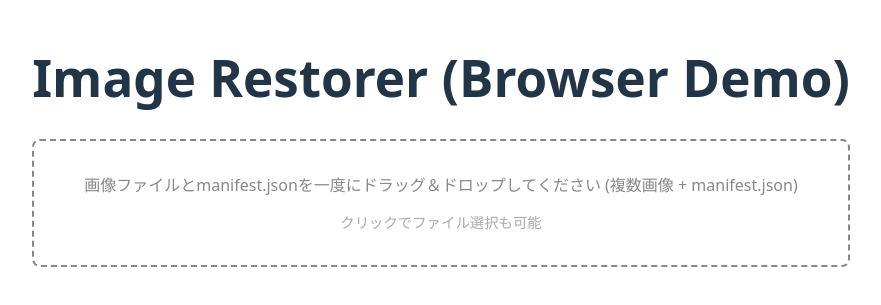
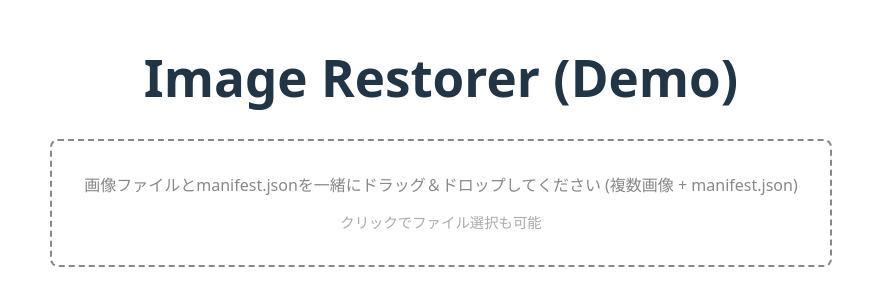
Before and after one commit to tuki0918/image-shield-viewer, a React (Vite) app: page / in a window 1280 px wide. Shown: the part 243-548 px from the top of the page, without its empty margins (199-1080 px from the left). Built offline with nearby package versions, Linux system fonts and the light colour scheme.

Commit message:
fix: update status message and title in ImageRestorerDemo for clarity

```diff
--- a/src/ImageRestorerDemo.tsx
+++ b/src/ImageRestorerDemo.tsx
@@ -19,7 +19,7 @@ export const ImageRestorerDemo: React.FC = () => {
   const [restoredUrls, setRestoredUrls] = useState<string[]>([]);
   const [restoredBlobs, setRestoredBlobs] = useState<Blob[]>([]);
   const [status, setStatus] = useState<string>(
-    "画像ファイルとmanifest.jsonを一度にドラッグ＆ドロップしてください (複数画像 + manifest.json)"
+    "画像ファイルとmanifest.jsonを一緒にドラッグ＆ドロップしてください (複数画像 + manifest.json)"
   );
   const [dragOver, setDragOver] = useState(false);
   const inputRef = useRef<HTMLInputElement>(null);
@@ -133,7 +133,7 @@ export const ImageRestorerDemo: React.FC = () => {
 
   return (
     <div>
-      <h1>Image Restorer (Browser Demo)</h1>
+      <h1>Image Restorer (Demo)</h1>
       {requireSecret && (
         <div style={{ margin: "1em 0", padding: "1em", border: "1px solid #ccc", borderRadius: 8, background: "#fffbe6" }}>
           <div>復号キー（secretKey）を入力してください:</div>
```
